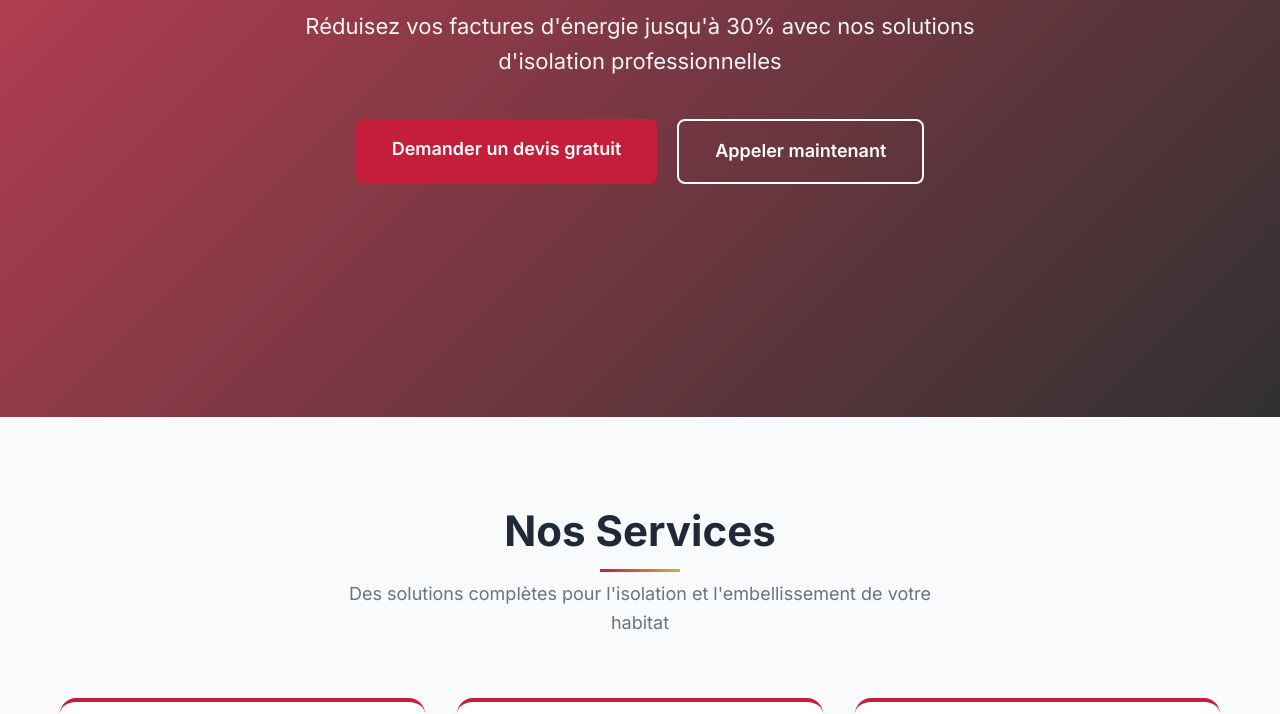
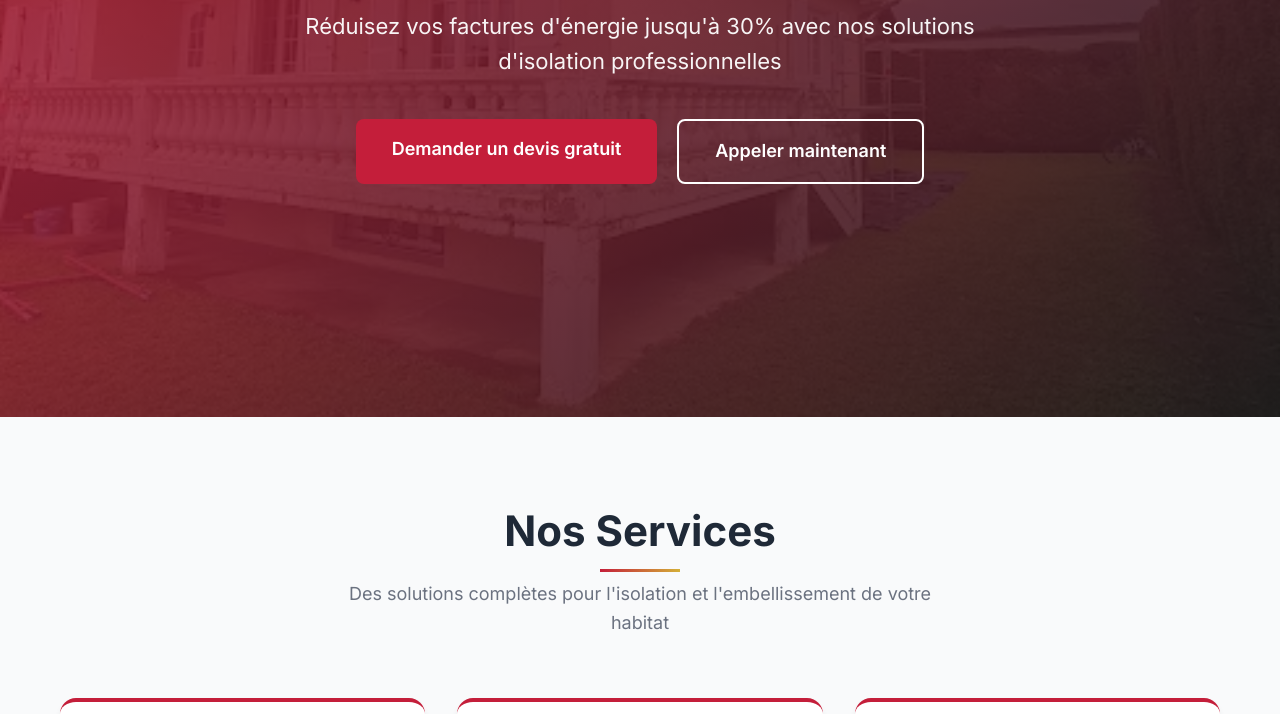
Before and after one commit to StDindon/1001-ISOLATIONS-CHASSIEU, a plain HTML site: page index.html in a window 1280 px wide. Shown: the part 463-1177 px from the top of the page. Drawn offline with Linux system fonts and the light colour scheme; the site is published under a folder, as on GitHub Pages, so addresses that start at the root find nothing.

Commit message:
update de l'image de banniere

```diff
--- a/index.html
+++ b/index.html
@@ -34,7 +34,7 @@
     </header>
 
     <!-- Hero Section -->
-    <section class="hero" id="accueil">
+    <section class="hero" id="accueil" style="background-image: url('img/banner.webp');">
         <div class="hero-overlay"></div>
         <div class="container hero-content">
             <h2 class="hero-title">Expert en Isolation Thermique par l'Extérieur</h2>
--- a/styles.css
+++ b/styles.css
@@ -175,7 +175,9 @@ img {
     min-height: 100vh;
     display: flex;
     align-items: center;
-    background: url(/img/banner.webp) no-repeat center center/cover;
+    background-size: cover;
+    background-position: center;
+    background-repeat: no-repeat;
     margin-top: 80px;
 }
 
```
